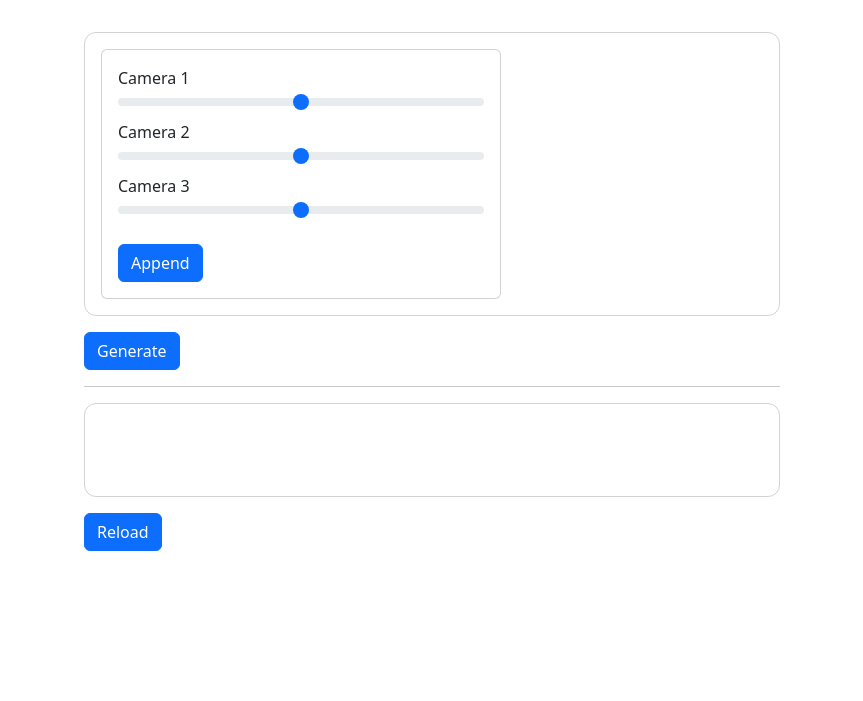
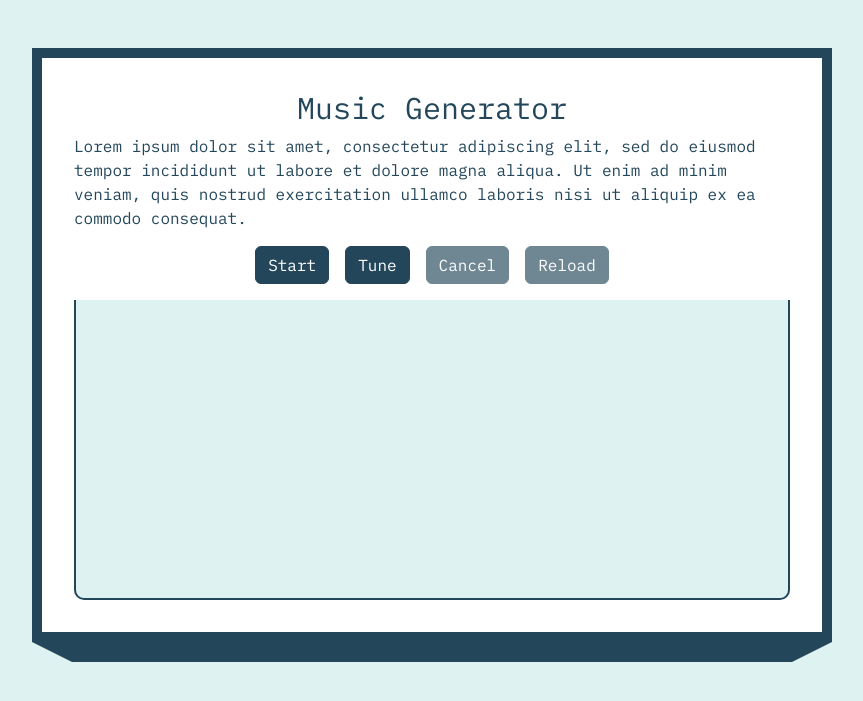
Before and after one commit to azurestocking/music-generation-with-gui, a Flask app: page / in a window 1280 px wide. Shown: the top 701 px of the page, without its empty margins (208-1071 px from the left). Run offline with Flask 3, Linux system fonts and the light colour scheme; parts of the project's set-up code (start-up, migrations or seed data) failed here and were passed over; some libraries are stand-ins or nearby versions.

Commit message:
update user interface

```diff
--- a/src/app.py
+++ b/src/app.py
@@ -41,25 +41,48 @@ valence_tensor = torch.tensor(valence, dtype=torch.float32).view(1, -1).to(devic
 varying_condition = [valence_tensor, arousal_tensor]
 
 gen_thread = None
+should_stop = False
 
 @app.route('/', methods=['GET'])
 def home():
     return render_template('index.html')
 
+# TODO: DEBUG: Program doesn't terminate after "cancel" button is clicked. Server prints only "stop signal received".
 def generate_continuously():
-    generate(
-        model=model,
-        maps=maps,
-        device=device,
-        out_dir=output_directory,
-        conditioning="continuous_concat",
-        varying_condition=varying_condition,
-        gen_len=gen_len,
-        temperatures=[1.2, 1.2],
-        penalty_coeff=0.5,
-        min_n_instruments=2,
-        verbose=True
-    )
+    global should_stop
+    print("Starting generation loop...")
+    while not should_stop:
+        print("Before calling generate...")
+        generate(
+            model=model,
+            maps=maps,
+            device=device,
+            out_dir=output_directory,
+            conditioning="continuous_concat",
+            varying_condition=varying_condition,
+            gen_len=gen_len,
+            temperatures=[1.2, 1.2],
+            penalty_coeff=0.5,
+            min_n_instruments=2,
+            verbose=True
+        )
+        print("After calling generate...")
+        if should_stop:
+            print("Stop flag detected post generate call, breaking loop...")
+            break
+    print("Exiting generate_continuously loop.")
+    should_stop = False
+    print("Generation stopped.")
+
+    # TODO: socket emissions called from another thread
+    list_of_files = glob.glob(os.path.join(output_directory, '*.mid'))
+    latest_file = max(list_of_files, key=os.path.getctime, default=None)
+    if latest_file:
+        filename = os.path.basename(latest_file)
+        emit('new_midi', {'filename': filename})
+        return jsonify({"message": "File generated successfully.", "download_url": f"/download/{filename}"})
+    else:
+        return jsonify({"message": "No file generated."}), 404
 
 @socketio.on('arousal_update')
 def update_condition(data):
@@ -72,7 +95,8 @@ def update_condition(data):
 
 @socketio.on('start_generation')
 def start_generation(data):
-    global gen_thread
+    global gen_thread, should_stop
+    should_stop = False
     print('Received request:', data['message'], end=" ")
     with condition_lock:
         if gen_thread is None or not gen_thread.is_alive():
@@ -80,6 +104,13 @@ def start_generation(data):
             gen_thread.daemon = True
             gen_thread.start()
 
+@socketio.on('stop_generation')
+def stop_generation():
+    global should_stop
+    should_stop = True
+    print("Stop signal received.")
+
+# TODO: queue the clips generated in reasonable order and serve them for the player
 @app.route('/get_midi/<filename>', methods=['GET'])
 def get_midi(filename):
     return send_file(os.path.join(output_directory, f'{filename}'), mimetype='audio/midi')
--- a/src/static/styles.css
+++ b/src/static/styles.css
@@ -1,20 +1,77 @@
-.container {
-    width: 720px;
-    margin-top: 2rem;
-    margin-bottom: 2rem;
+:root {
+    --green: #9DE5B8;
+    --blue: #23465A;
+    --cream: #DEF2F1;
 }
 
-.section-container {
-    border: 1px solid LightGray;
-    padding: 1rem;
-    border-radius: 12px;
-    margin-bottom: 1rem;
+body {
+    font-family: 'IBM Plex Mono', monospace;
+    font-size: 16px;
+    color: var(--blue);
+    background: var(--cream);
 }
 
-.center-container {
+h1 {
+    font-size: 30px;
+    text-align: center;
+}
+
+.btn-primary {
+    --bs-btn-color: #fff;
+    --bs-btn-bg: var(--blue);
+    --bs-btn-border-color: var(--blue);
+    --bs-btn-hover-color: var(--blue);
+    --bs-btn-hover-bg: var(--green);
+    --bs-btn-hover-border-color: var(--green);
+    --bs-btn-focus-shadow-rgb: 49, 132, 253;
+    --bs-btn-active-color: var(--blue);
+    --bs-btn-active-bg: var(--green);
+    --bs-btn-active-border-color: var(--green);
+    --bs-btn-active-shadow: inset 0 3px 5px rgba(0, 0, 0, 0.125);
+    --bs-btn-disabled-color: #fff;
+    --bs-btn-disabled-bg: var(--blue);
+    --bs-btn-disabled-border-color: var(--blue);
+}
+
+.container {
+    margin-top: 3rem;
+    margin-bottom: 3rem;
+    background: white;
+    max-width: 800px;
+    border: 10px solid var(--blue);
+    position: relative;
+    padding-left: 2rem;
+    padding-right: 2rem;
+    padding-top: 2rem;
+    padding-bottom: 2rem;
+}
+
+.container:after {
+    content: '';
+    display: block;
+    position: absolute;
+    bottom: -30px;
+    left: -10px;
+    width: calc(100% + 20px);
+    margin: auto;
+    border-left: 40px solid transparent;
+    border-right: 40px solid transparent;
+    border-top: 20px solid var(--blue);
+}
+
+.button-container, .setter-container {
     display: flex;
-    flex-direction: column;
     align-items: center;
+    justify-content: center;
+    gap: 1rem;
+}
+
+.visualizer-container {
+    border: 2px solid var(--blue);
+    background-color: var(--cream);
+    height: 300px;
+    border-top: none;
+    border-radius: 0 0 10px 10px;
 }
 
 .spinner-grow {
@@ -25,50 +82,44 @@
 }
 
 .card {
-    width: 400px;
+    color: var(--blue);
+    background-color: transparent;
+    border: 2px solid var(--blue);
 }
 
 .card-body button {
     margin-top: 1rem;
 }
 
-#valueSetterBtn {
-    --bs-btn-padding-x: 0rem;
-    --bs-btn-padding-y: 0rem;
-    --bs-btn-font-size: 0.7rem;
-    --bs-btn-color: black;
-    --bs-btn-bg: none;
-    --bs-btn-border-color: none;
-    --bs-btn-hover-color: black;
-    --bs-btn-hover-bg: none;
-    --bs-btn-hover-border-color: none;
-    --bs-btn-focus-shadow-rgb: 49, 132, 253;
-    --bs-btn-active-color: black;
-    --bs-btn-active-bg: none;
-    --bs-btn-active-border-color: none;
-    --bs-btn-active-shadow: none;
-    --bs-btn-disabled-color: black;
-    --bs-btn-disabled-bg: none;
-    --bs-btn-disabled-border-color: none;
-}
-
-#midiPlayer {
-    width: 100%;
-    height: 60px;
-}
-
 midi-player {
+    width: inherit;
     display: block;
+    margin: 0px;
 }
 
 midi-player::part(control-panel) {
-    border-radius: 10px 10px 10px 10px;
-    padding: 0;
-    margin: 0;
+    background: var(--green);
+    border: 2px solid var(--blue);
+    border-radius: 10px 10px 0 0;
+}
+
+midi-player::part(play-button) {
+    color: var(--blue);
+    border: 2px solid var(--blue);
+    background-color: var(--cream);
+    border-radius: 20px;
+    transition: all 0.2s;
+}
+
+midi-player::part(time) {
+    color: var(--blue);
+    font-size: 12px;
+    font-family: monospace;
 }
 
 #midiVisualizer {
     width: 100%;
+    height: inherit;
 }
 
 midi-visualizer .piano-roll-visualizer {
@@ -78,23 +129,12 @@ midi-visualizer .piano-roll-visualizer {
 }
 
 midi-visualizer svg rect.note {
-    fill: black;
-}
-
-midi-visualizer svg rect.note[data-instrument="0"]{
-    fill: black;
-}
-
-midi-visualizer svg rect.note[data-instrument="2"]{
-    fill: black;
-}
-
-midi-visualizer svg rect.note[data-is-drum="true"]{
-    fill: grey;
+    fill: var(--blue);
 }
 
 midi-visualizer svg rect.note.active {
-    fill: #0d6efd;
+    fill: var(--green);
+    stroke: var(--blue);
 }
 
 #change_points, #arousal_list:empty {
--- a/src/templates/index.html
+++ b/src/templates/index.html
@@ -4,15 +4,31 @@
     <meta charset="UTF-8">
     <meta name="viewport" content="width=device-width, initial-scale=1.0">
     <link href="https://cdn.jsdelivr.net/npm/bootstrap@5.3.3/dist/css/bootstrap.min.css" rel="stylesheet" integrity="sha384-QWTKZyjpPEjISv5WaRU9OFeRpok6YctnYmDr5pNlyT2bRjXh0JMhjY6hW+ALEwIH" crossorigin="anonymous">
+    <link href="https://fonts.googleapis.com/css?family=IBM+Plex+Mono:400,700" rel="stylesheet">
     <link href="/static/styles.css" rel="stylesheet">
     <title>Music Generator</title>
 </head>
 
-<body class="container">
-    <div class="row">
-        <div class="col">
-            <div class="section-container">
-                <div class="card">
+<body>
+    <div class="container">
+        <section id="section-1">
+            <h1>Music Generator</h1>
+            <p>Lorem ipsum dolor sit amet, consectetur adipiscing elit, sed do eiusmod tempor incididunt ut labore et dolore magna aliqua. Ut enim ad minim veniam, quis nostrud exercitation ullamco laboris nisi ut aliquip ex ea commodo consequat.</p>
+        </section>
+
+        <section id="section-2">
+            <div class="button-container">
+                <button id="startButton" class="btn btn-primary" type="button" onclick="startGeneration()">Start</button>
+                <button id="setButton" class="btn btn-primary" data-bs-toggle="collapse" data-bs-target="#valueSetter" type="button">Tune</button>
+                <button id="cancelButton" class="btn btn-primary" type="button" onclick="cancelGeneration()">Cancel</button>
+                <button id="reloadButton" class="btn btn-primary" type="button" onclick="reloadPage()">Reload</button>
+            </div>
+        </section>
+        <p></p>
+        <section id="section-3">
+            <div class="setter-container">
+                <div class="collapse" id="valueSetter">
+                    <div class="card text-center" style="margin-bottom: 1rem;">
                         <div class="card-body">
                             <div>Camera 1</div>
                             <input type="range" class="form-range" id="slider1" min="-1.0" max="1.0" step="1.0" value="0">
@@ -20,31 +36,22 @@
                             <input type="range" class="form-range" id="slider2" min="-1.0" max="1.0" step="1.0" value="0">
                             <div>Camera 3</div>
                             <input type="range" class="form-range" id="slider3" min="-1.0" max="1.0" step="1.0" value="0">
-                        <button class="btn btn-primary" type="button" onclick="appendArousal()">Append</button>
+                            <button class="btn btn-primary" type="button" onclick="appendArousal()">Submit</button>
                         </div>
                     </div>
                 </div>
-            <div>
-                <button class="btn btn-primary" type="button" onclick="startGeneration()">Generate</button>
             </div>
-        </div>
-    </div>
-    <hr>
-    <div class="row">
-        <div class="col">
-            <div class="section-container">
+        </section>
+
+        <section id="section-4">
             <midi-player id="midiPlayer" sound-font visualizer="#midiVisualizer"></midi-player>
-                <div class="center-container">
+            <div class="visualizer-container">
                 <div class="spinner-grow text-primary" role="status" id="loading_spinner" style="display: none">
                     <span class="visually-hidden">Loading...</span>
                 </div>
-                </div>
                 <midi-visualizer type="piano-roll" id="midiVisualizer"></midi-visualizer>
             </div>
-            <div>
-                <button class="btn btn-primary" type="button" onclick="reloadPage()">Reload</button>
-            </div>
-        </div>
+        </section>
     </div>
 
     <div class="modal" tabindex="-1">
```
Also changed, not shown: src/static/script.js (+59 -0 lines). Lines whose indentation alone changed are shown as unchanged.
